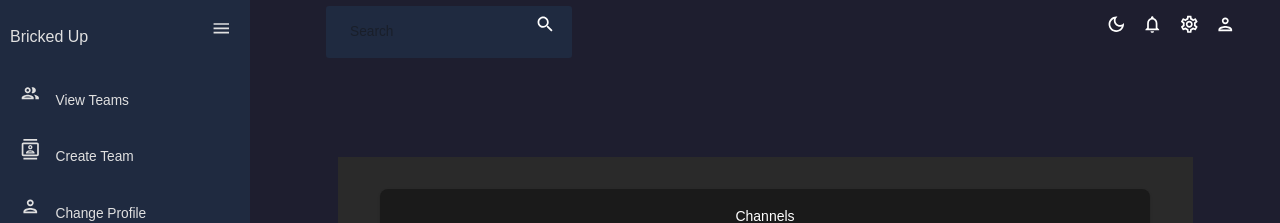
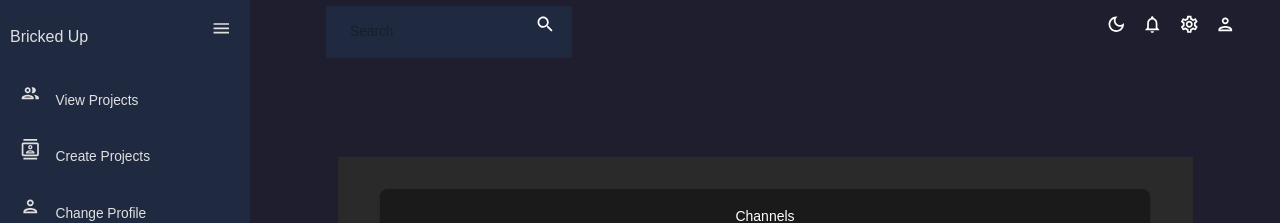
Before and after one commit to bricked-up/Frontend, a React (Create React App) app: page /dashboard in a window 1280 px wide. Shown: the top 223 px of the page. Built offline with nearby package versions, Linux system fonts and the light colour scheme; sample sign-in values are in the browser's storage.

Commit message:
changes made to sidebar and changed names in sidebar

```diff
--- a/src/Components/Sidebar.tsx
+++ b/src/Components/Sidebar.tsx
@@ -93,8 +93,8 @@ const Sidebar: React.FC<SidebarProps> = ({ isSidebar, setIsSidebar }) => {
 
         {isSidebar && (
           <Box>
-            <Item title="View Teams" to="/viewteam" icon={<PeopleOutlinedIcon />} selected={selected} setSelected={setSelected} />
-            <Item title="Create Team" to="/contacts" icon={<ContactsOutlinedIcon />} selected={selected} setSelected={setSelected} />
+            <Item title="View Projects" to="/viewteam" icon={<PeopleOutlinedIcon />} selected={selected} setSelected={setSelected} />
+            <Item title="Create Projects" to="/contacts" icon={<ContactsOutlinedIcon />} selected={selected} setSelected={setSelected} />
             <Item title="Change Profile" to="/about_user" icon={<PersonOutlinedIcon />} selected={selected} setSelected={setSelected} />
             <Item title="Activity" to="/activity" icon={<ReceiptOutlinedIcon />} selected={selected} setSelected={setSelected} />
             <Item title="Calendar" to="/calendar" icon={<CalendarTodayOutlinedIcon />} selected={selected} setSelected={setSelected} />
--- a/src/Components/ViewTeam.tsx
+++ b/src/Components/ViewProject.tsx
@@ -1,3 +1,4 @@
+// ViewTeam.tsx changed to ViewProject.tsx
 import { Box, Paper, useTheme, Typography } from "@mui/material";
 import { DataGrid, GridToolbar, GridColDef } from "@mui/x-data-grid";
 import { tokens } from "../theme"; // Assuming tokens provides color definitions
```
